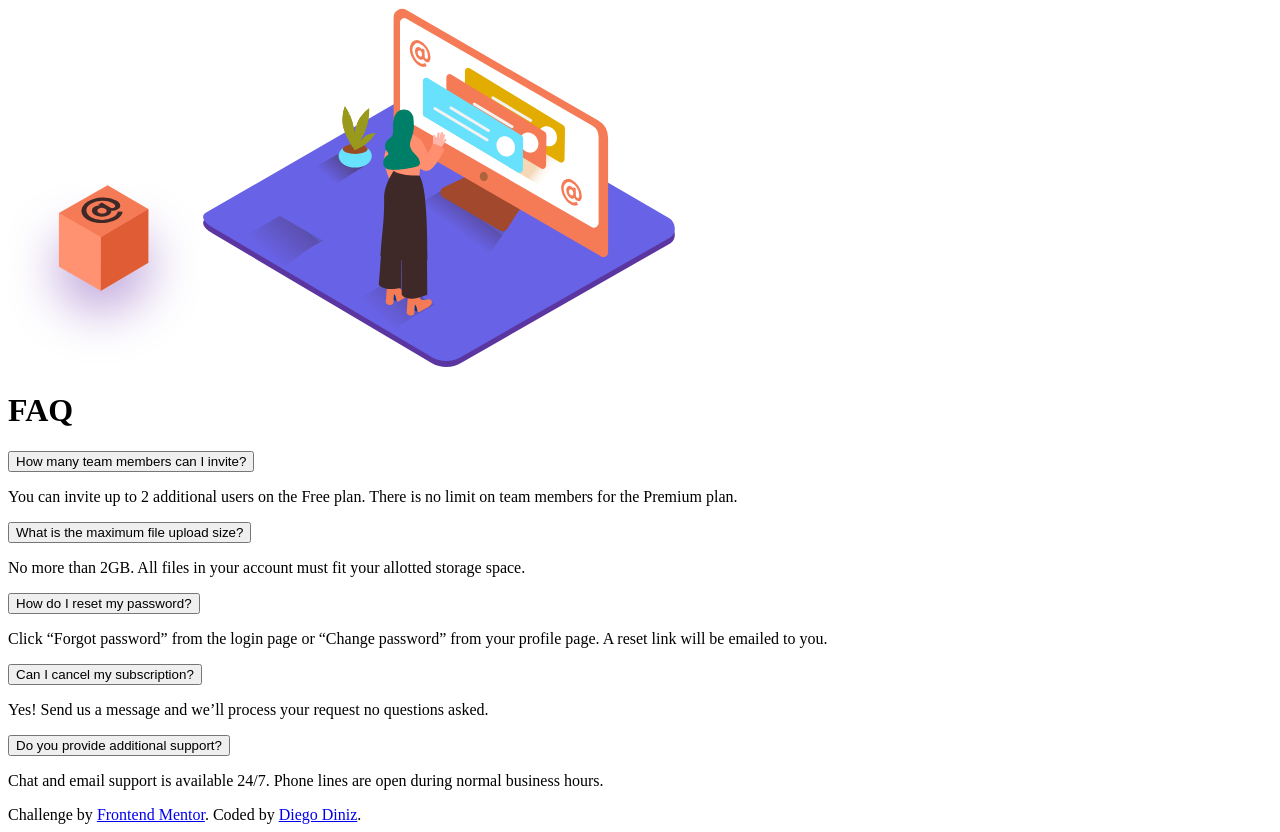
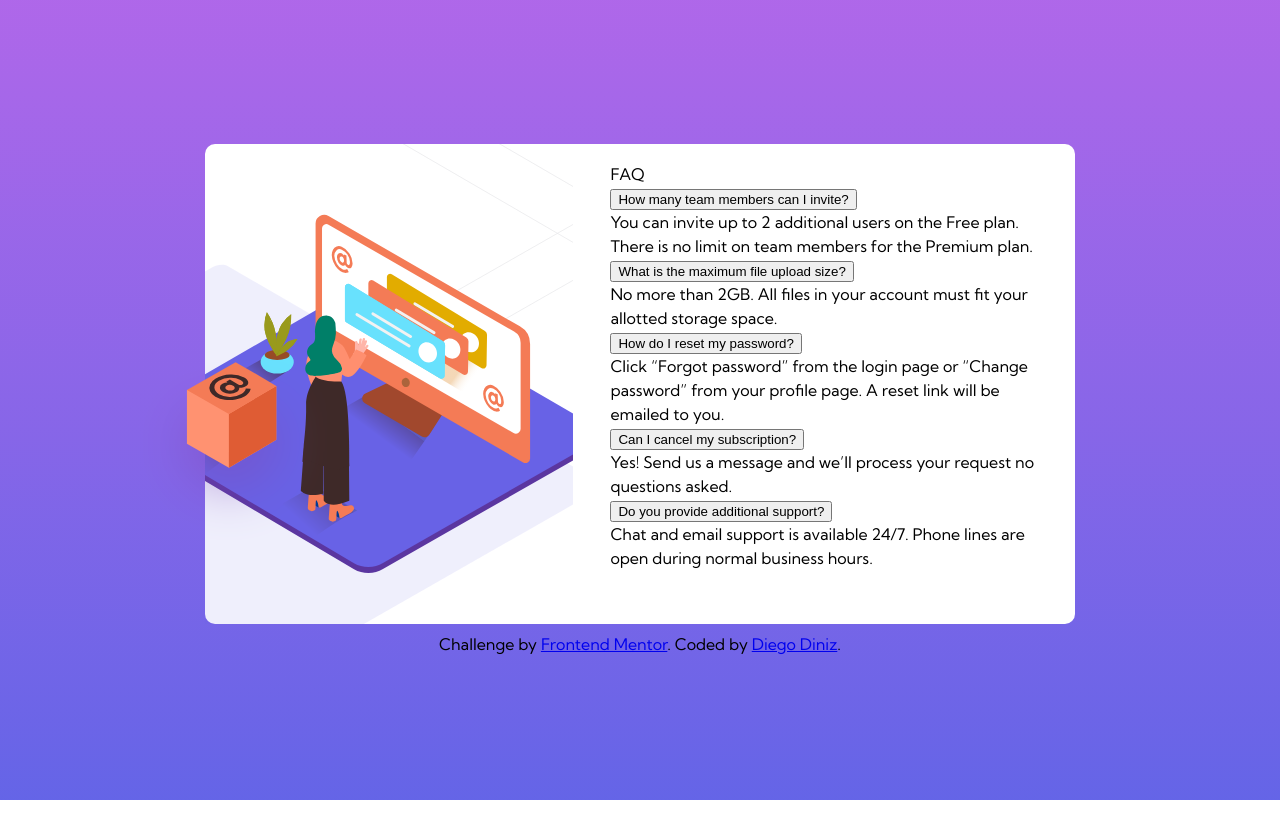
Before and after one commit to diegoadp/faq-accordion-card, a plain HTML site: page index.html in a window 1280 px wide. After the commit the page ends 800 px from the top, so only its background shows below. Drawn offline with Linux system fonts and the light colour scheme.

Commit message:
Feat: Adding stylesheets and references

```diff
--- /dev/null
+++ b/css/reset.css
@@ -0,0 +1,41 @@
+/* http://meyerweb.com/eric/tools/css/reset/
+   v2.0 | 20110126
+   License: none (public domain)
+*/
+
+html, body, div, span, applet, object, iframe, h1, h2, h3, h4, h5, h6, p, blockquote, pre, a, abbr, acronym, address, big, cite, code, del, dfn, em, img, ins, kbd, q, s, samp, small, strike, strong, sub, sup, tt, var, b, u, i, center, dl, dt, dd, ol, ul, li, fieldset, form, label, legend, table, caption, tbody, tfoot, thead, tr, th, td, article, aside, canvas, details, embed, figure, figcaption, footer, header, hgroup, menu, nav, output, ruby, section, summary, time, mark, audio, video {
+    margin: 0;
+    padding: 0;
+    border: 0;
+    font-size: 100%;
+    font: inherit;
+    vertical-align: baseline;
+}
+
+/* HTML5 display-role reset for older browsers */
+
+article, aside, details, figcaption, figure, footer, header, hgroup, menu, nav, section {
+    display: block;
+}
+
+body {
+    line-height: 1;
+}
+
+ol, ul {
+    list-style: none;
+}
+
+blockquote, q {
+    quotes: none;
+}
+
+blockquote:before, blockquote:after, q:before, q:after {
+    content: '';
+    content: none;
+}
+
+table {
+    border-collapse: collapse;
+    border-spacing: 0;
+}
--- /dev/null
+++ b/css/style.css
@@ -0,0 +1,82 @@
+@import url('https://fonts.googleapis.com/css2?family=Kumbh+Sans:wght@400;700&display=swap');
+:root {
+    /* Primary text colors */
+    --very-dark-desaturated-blue: hsl(238, 29%, 16%);
+    --soft-red: hsl(14, 88%, 65%);
+    /* Background gradient: */
+    --soft-violet: hsl(273, 75%, 66%);
+    --soft-blue: hsl(240, 73%, 65%);
+    /* Neutral text */
+    --very-dark-grayish-blue: hsl(237, 12%, 33%);
+    --dark-grayish-blue: hsl(240, 6%, 50%);
+    /* Dividers */
+    --light-grayish-blue: hsl(240, 5%, 91%);
+}
+
+* {
+    box-sizing: border-box;
+}
+
+html {
+    font-family: "Kumbh Sans", sans-serif;
+    font-size: 12 px;
+    font-weight: 400;
+    width: 100%;
+    height: 100%;
+    background-image: linear-gradient(var(--soft-violet), var(--soft-blue));
+    background-repeat: no-repeat;
+}
+
+body {
+    line-height: 1.5;
+}
+
+.main-container {
+    display: flex;
+    justify-content: center;
+    align-items: center;
+    background-color: white;
+    border-radius: 10px;
+    margin: 18vh 16vw 1vh;
+}
+
+.image-container {
+    width: 50em;
+    height: 30em;
+    overflow: hidden;
+}
+
+#img-bg-pattern {
+    position: relative;
+    width: 45em;
+    height: auto;
+    top: -10em;
+    left: -21em;
+    z-index: 0;
+}
+
+#img-woman {
+    position: relative;
+    top: -40em;
+    left: -5em;
+    z-index: 1;
+}
+
+#img-box {
+    position: absolute;
+    width: auto;
+    height: auto;
+    top: 22.5em;
+    left: 8.5em;
+    z-index: 2;
+}
+
+.faq-container {
+    padding: 0 37px 37px 37px;
+}
+
+footer {
+    display: flex;
+    justify-content: center;
+    align-items: center;
+}
--- a/index.html
+++ b/index.html
@@ -4,17 +4,18 @@
 <head>
   <meta charset="UTF-8">
   <meta name="viewport" content="width=device-width, initial-scale=1.0">
-
   <link rel="icon" type="image/png" sizes="32x32" href="./images/favicon-32x32.png">
-
+  <link rel="stylesheet" href="css/reset.css">
+  <link rel="stylesheet" href="css/style.css">
   <title>Frontend Mentor | FAQ Accordion Card</title>
 </head>
 
 <body>
   <main class="main-container">
     <div class="image-container">
-      <img src="images/illustration-box-desktop.svg" alt="illustration of a box">
-      <img src="images/illustration-woman-online-desktop.svg" alt="illustration of a woman using a computer">
+      <img src="images/bg-pattern-desktop.svg" alt="background pattern" id="img-bg-pattern">
+      <img src="images/illustration-woman-online-desktop.svg" alt="illustration of a woman using a computer" id="img-woman">
+      <img src="images/illustration-box-desktop.svg" alt="illustration of a box" id="img-box">
     </div>
     <div class="faq-container">
       <h1 class="title">FAQ</h1>
```
